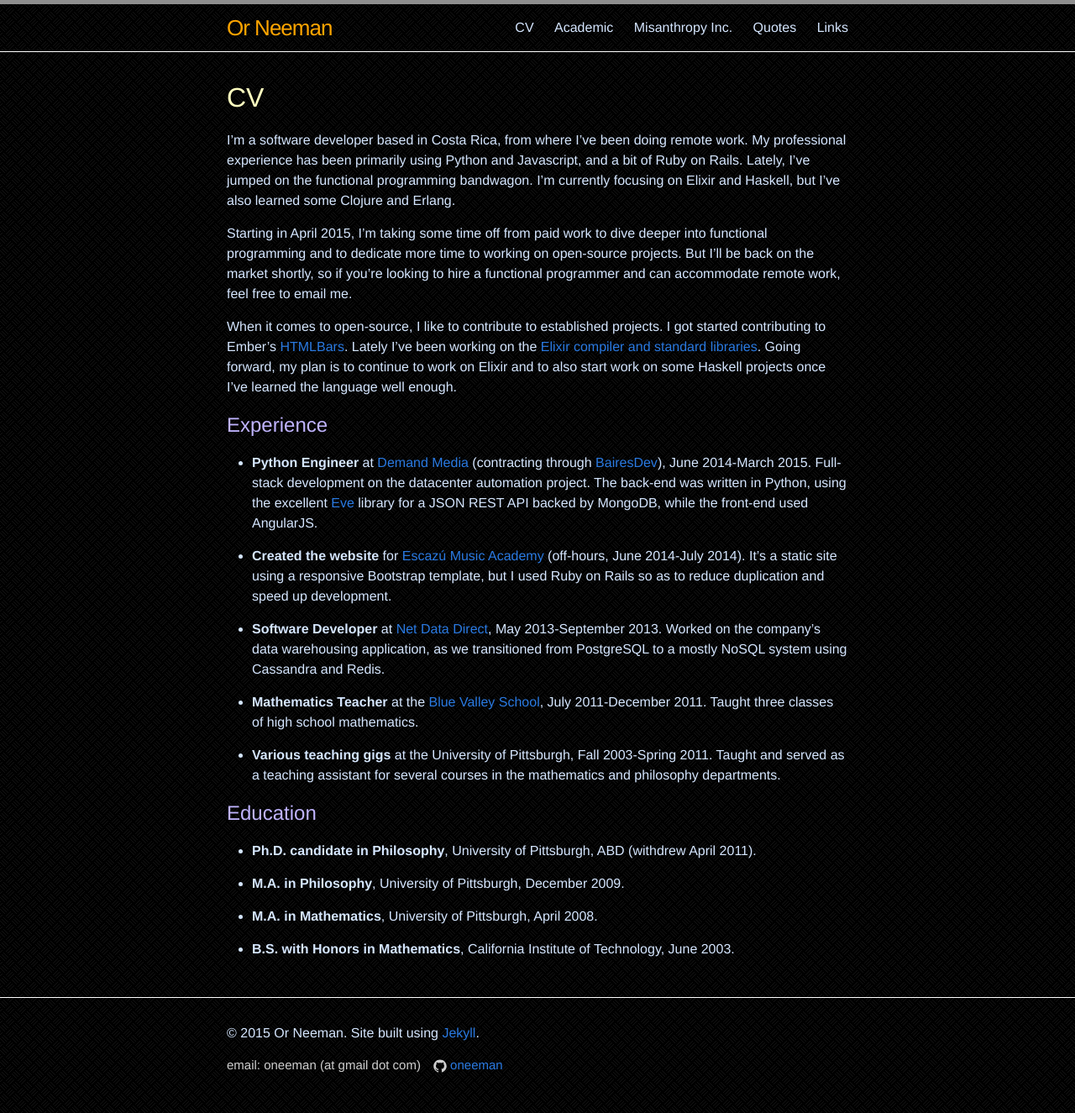
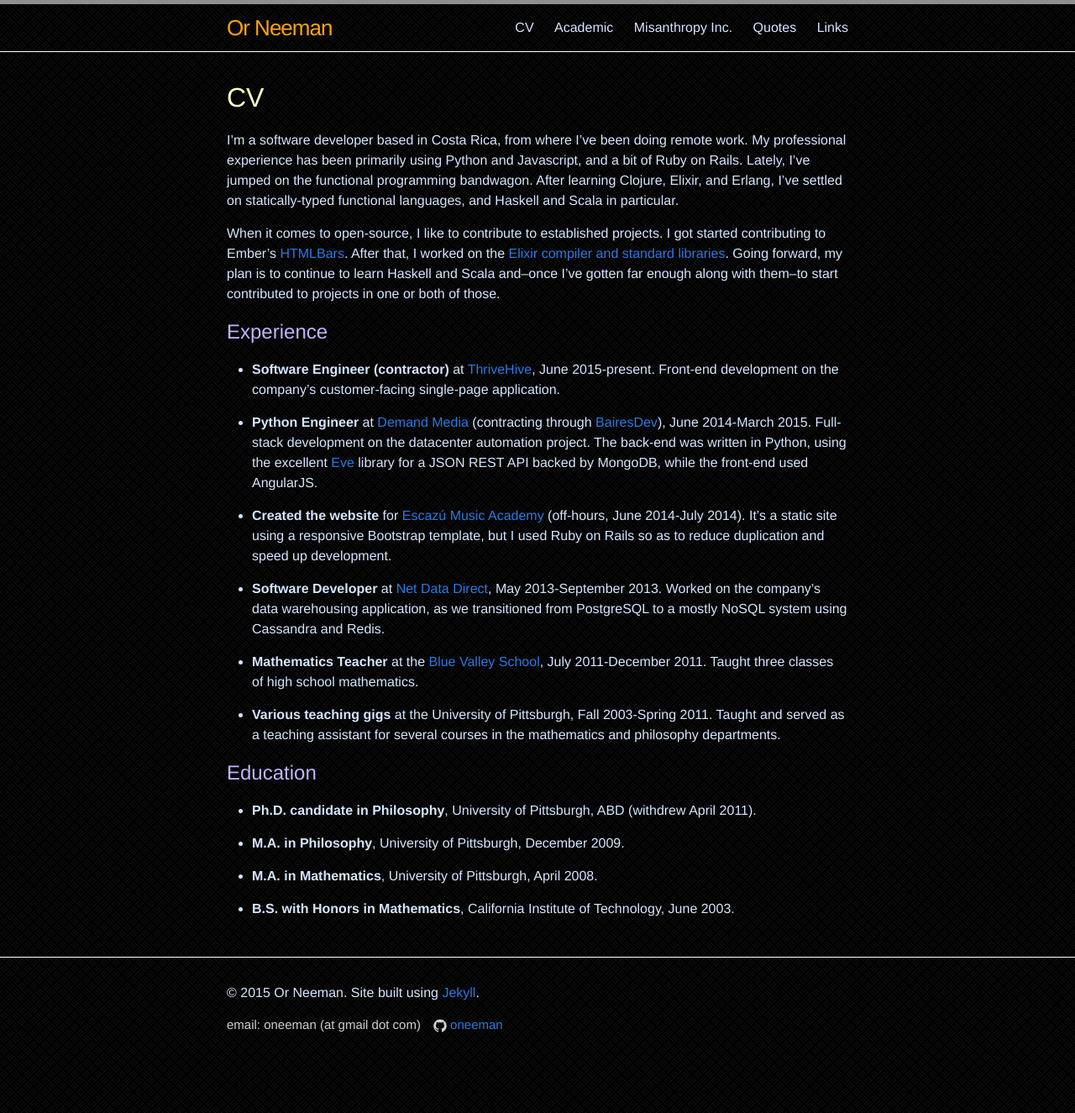
Before and after one commit to oneeman/oneeman.github.io, a Jekyll site: the page built from cv.md, in a window 1280 px wide. Shown: the whole page at 84% size. Built offline with Jekyll 4.4.1, drawn with Linux system fonts in a browser that asks for light colours.

Commit message:
Update CV page

```diff
--- a/cv.md
+++ b/cv.md
@@ -8,18 +8,19 @@
 
 I'm a software developer based in Costa Rica, from where I've been doing remote work.  My professional experience has
 been primarily using Python and Javascript, and a bit of Ruby on Rails.  Lately, I've jumped on the functional
-programming bandwagon.  I'm currently focusing on Elixir and Haskell, but I've also learned some Clojure and Erlang.
-
-Starting in April 2015, I'm taking some time off from paid work to dive deeper into functional programming and to
-dedicate more time to working on open-source projects.  But I'll be back on the market shortly, so if you're looking to
-hire a functional programmer and can accommodate remote work, feel free to email me.
+programming bandwagon.  After learning Clojure, Elixir, and Erlang, I've settled on statically-typed functional
+languages, and Haskell and Scala in particular.
 
 When it comes to open-source, I like to contribute to established projects.  I got started contributing to Ember's
-[HTMLBars](http://github.com/tildeio/htmlbars).  Lately I've been working on the
+[HTMLBars](http://github.com/tildeio/htmlbars).  After that, I worked on the
 [Elixir compiler and standard libraries](https://github.com/elixir-lang/elixir).  Going forward, my plan is to continue
-to work on Elixir and to also start work on some Haskell projects once I've learned the language well enough.
+to learn Haskell and Scala and--once I've gotten far enough along with them--to start contributed to projects in one or
+both of those.
 
 ## Experience
+
+* **Software Engineer (contractor)** at [ThriveHive](http://thrivehive.com), June 2015-present.  Front-end development
+on the company's customer-facing single-page application.
 
 * **Python Engineer** at [Demand Media](http://www.demandmedia.com) (contracting through
 [BairesDev](http://bairesdev.com)), June 2014-March 2015.  Full-stack development on the datacenter automation
```
